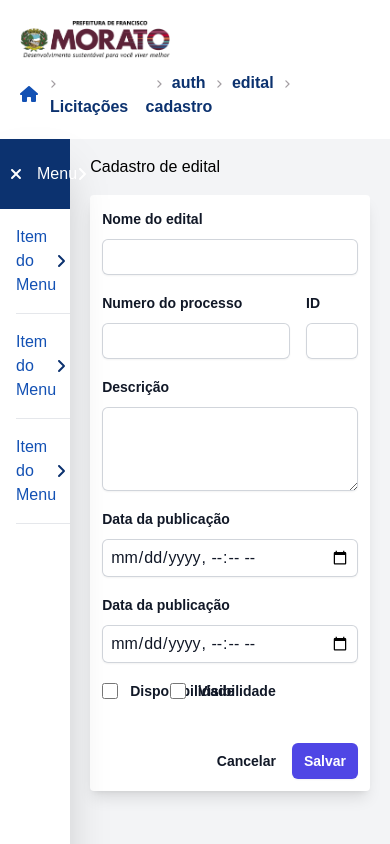
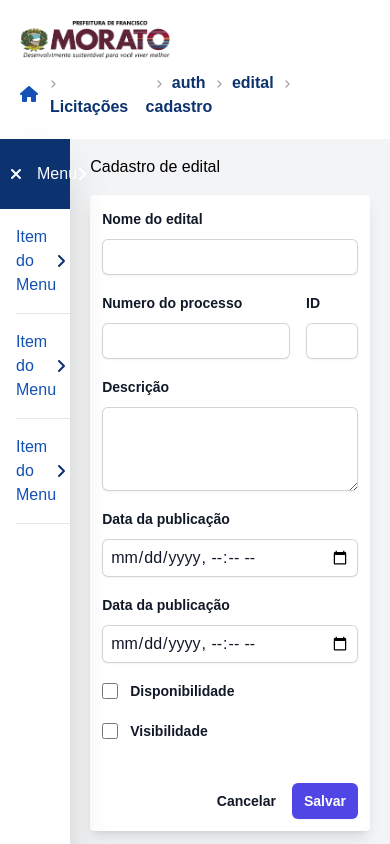
Before and after one commit to Adriel21/editais_e_licitacoes, a Next.js app: page /auth/edital/cadastro in a window 390 px wide. Shown: the top 844 px of the page. Built offline with nearby package versions, Linux system fonts and the light colour scheme; a web font is replaced by a local one.

Commit message:
fix(ecital/cadastro)correções dos inputs

```diff
--- a/app/auth/edital/cadastro/page.jsx
+++ b/app/auth/edital/cadastro/page.jsx
@@ -134,6 +134,7 @@ const cadastroEdital = () => {
                     </label>
               </div> */}
               {/* disponibilidade */}
+              <div className="md:col-span-1 col-span-full">
                 <div className="relative flex gap-x-3 mt-auto">
                   <div className="flex h-6 items-center">
                     <input
@@ -149,7 +150,10 @@ const cadastroEdital = () => {
                     </label>
                   </div>
                 </div>
+              </div>
                {/* disponibilidade */}
+              <div className="md:col-span-1 col-span-full">
+
                <div className="relative flex gap-x-3 mt-auto">
                 <div className="flex h-6 items-center">
                   <input
@@ -163,6 +167,7 @@ const cadastroEdital = () => {
                   <label htmlFor="visibility" className="font-bold text-gray-900">
                     Visibilidade
                   </label>
+                </div>
               </div>
               </div>
 
```
Lines whose indentation alone changed are shown as unchanged.
